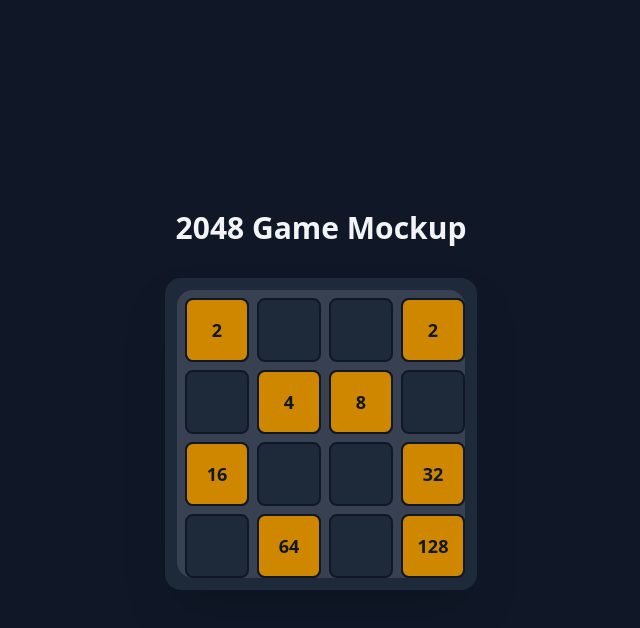
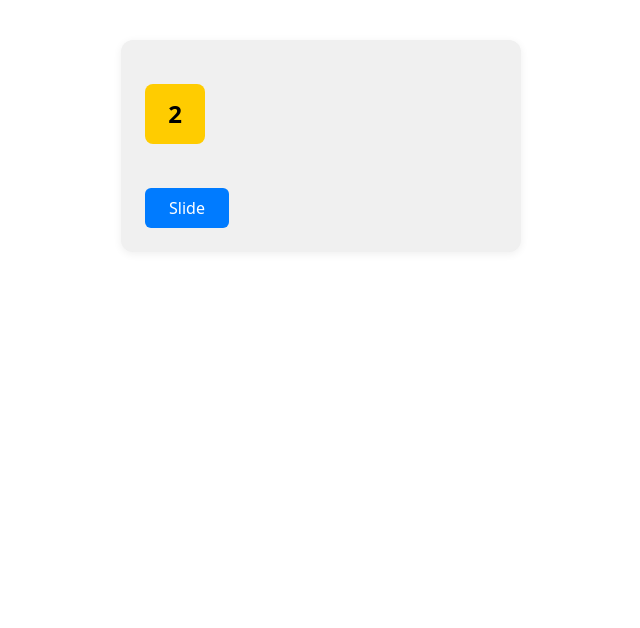
Before and after one commit to jigargosar/react-2048-2025, a React (Vite) app: page / in a window 1280 px wide. Shown: the top 628 px of the page, without its empty margins (319-959 px from the left). Built offline with nearby package versions, Linux system fonts and the light colour scheme.

Commit message:
Add TileSlideDemo component: implement sliding tile animation and integrate into main rendering

```diff
--- /dev/null
+++ b/src/TileSlideDemo.tsx
@@ -0,0 +1,37 @@
+import { useState } from "react";
+
+export default function TileSlideDemo() {
+    const [slid, setSlid] = useState(false);
+
+    return (
+        <div style={{ width: "400px", margin: "40px auto", padding: "24px", background: "#f0f0f0", borderRadius: "12px", boxShadow: "0 2px 8px #0001" }}>
+            <div style={{ height: "100px", width: "100%", position: "relative", overflow: "hidden" }}>
+                <div
+                    style={{
+                        position: "absolute",
+                        left: slid ? "300px" : "0px",
+                        top: "20px",
+                        width: "60px",
+                        height: "60px",
+                        background: "#ffcc00",
+                        borderRadius: "8px",
+                        transition: "left 0.4s cubic-bezier(.68,-0.55,.27,1.55)",
+                        display: "flex",
+                        alignItems: "center",
+                        justifyContent: "center",
+                        fontWeight: "bold",
+                        fontSize: "1.5rem"
+                    }}
+                >
+                    2
+                </div>
+            </div>
+            <button
+                style={{ marginTop: "24px", padding: "8px 24px", fontSize: "1rem", borderRadius: "6px", border: "none", background: "#007bff", color: "#fff", cursor: "pointer" }}
+                onClick={() => setSlid((s) => !s)}
+            >
+                Slide
+            </button>
+        </div>
+    );
+}
--- a/src/main.tsx
+++ b/src/main.tsx
@@ -1,10 +1,10 @@
 import { StrictMode } from 'react'
 import { createRoot } from 'react-dom/client'
 import './main.css'
-import App from './App.tsx'
+import TileSlideDemo from './TileSlideDemo'
 
 createRoot(document.getElementById('root')!).render(
   <StrictMode>
-    <App />
+    <TileSlideDemo />
   </StrictMode>,
 )
```
